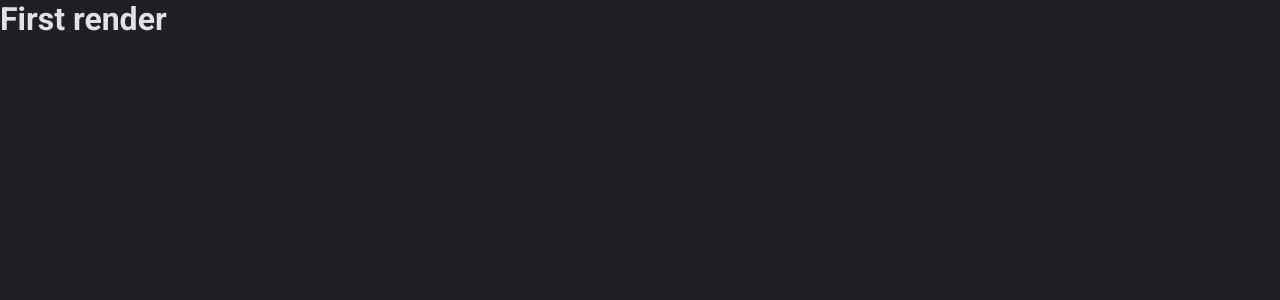
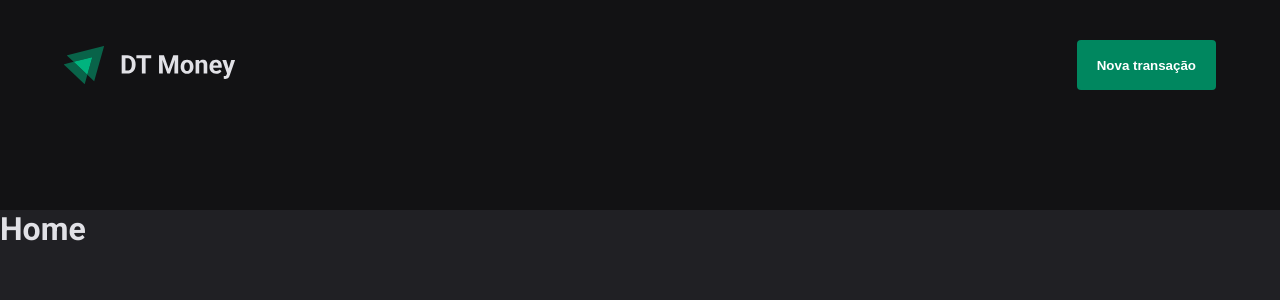
Before and after one commit to Hugovarellaa/dtmoney-2022, a React (Vite) app: page / in a window 1280 px wide. Shown: the top 300 px of the page. Built offline with nearby package versions, Linux system fonts and the light colour scheme.

Commit message:
Update App.tsx

```diff
--- a/src/App.tsx
+++ b/src/App.tsx
@@ -1,11 +1,12 @@
 import { ThemeProvider } from "styled-components";
+import { Home } from "./pages/Home";
 import { GlobalStyles } from "./styles/global";
 import { defaultTheme } from "./styles/theme/default";
 
 export function App() {
   return (
     <ThemeProvider theme={defaultTheme}>
-      <h1>First render</h1>
+      <Home />
 
       <GlobalStyles />
     </ThemeProvider>
```
